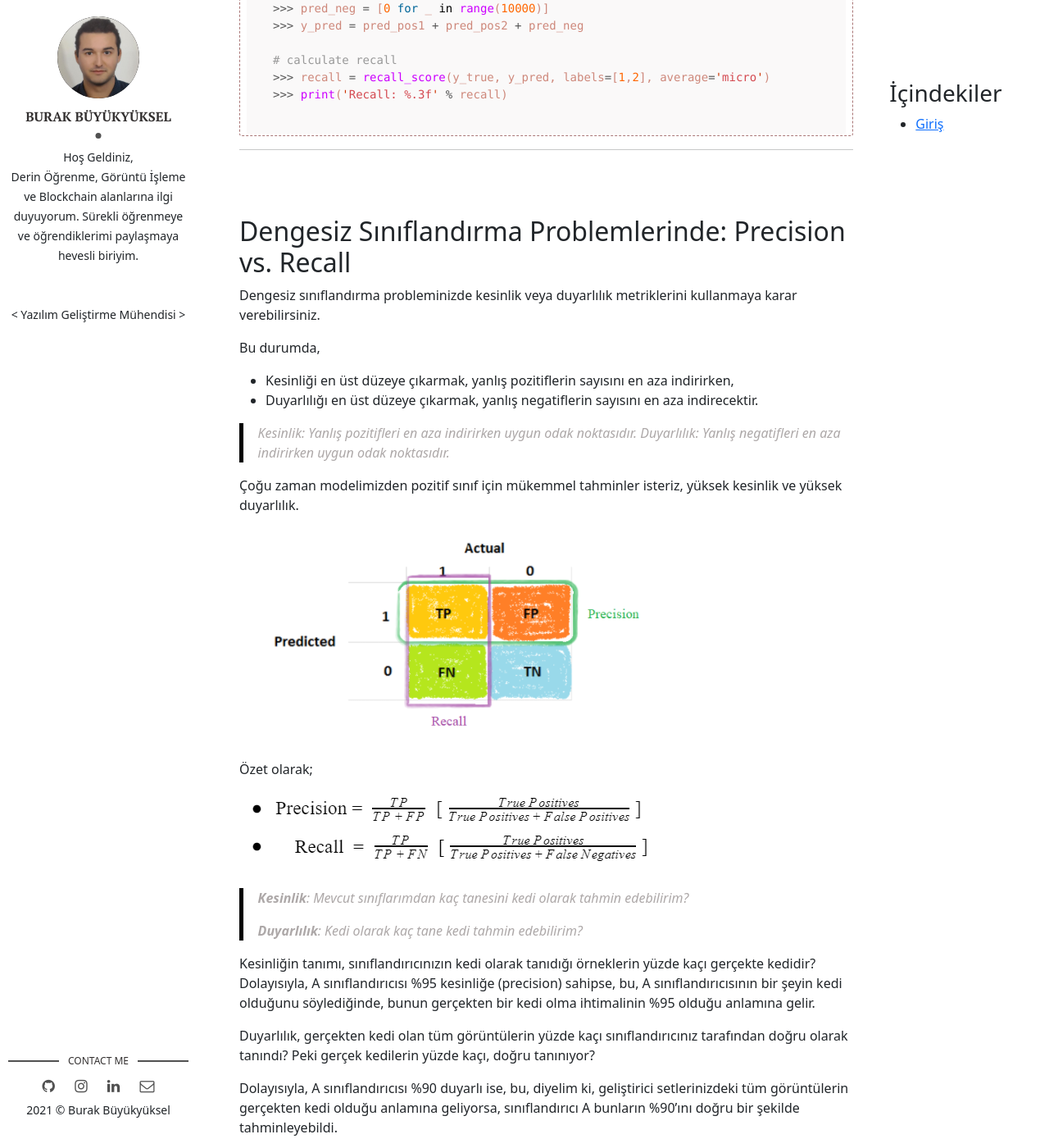
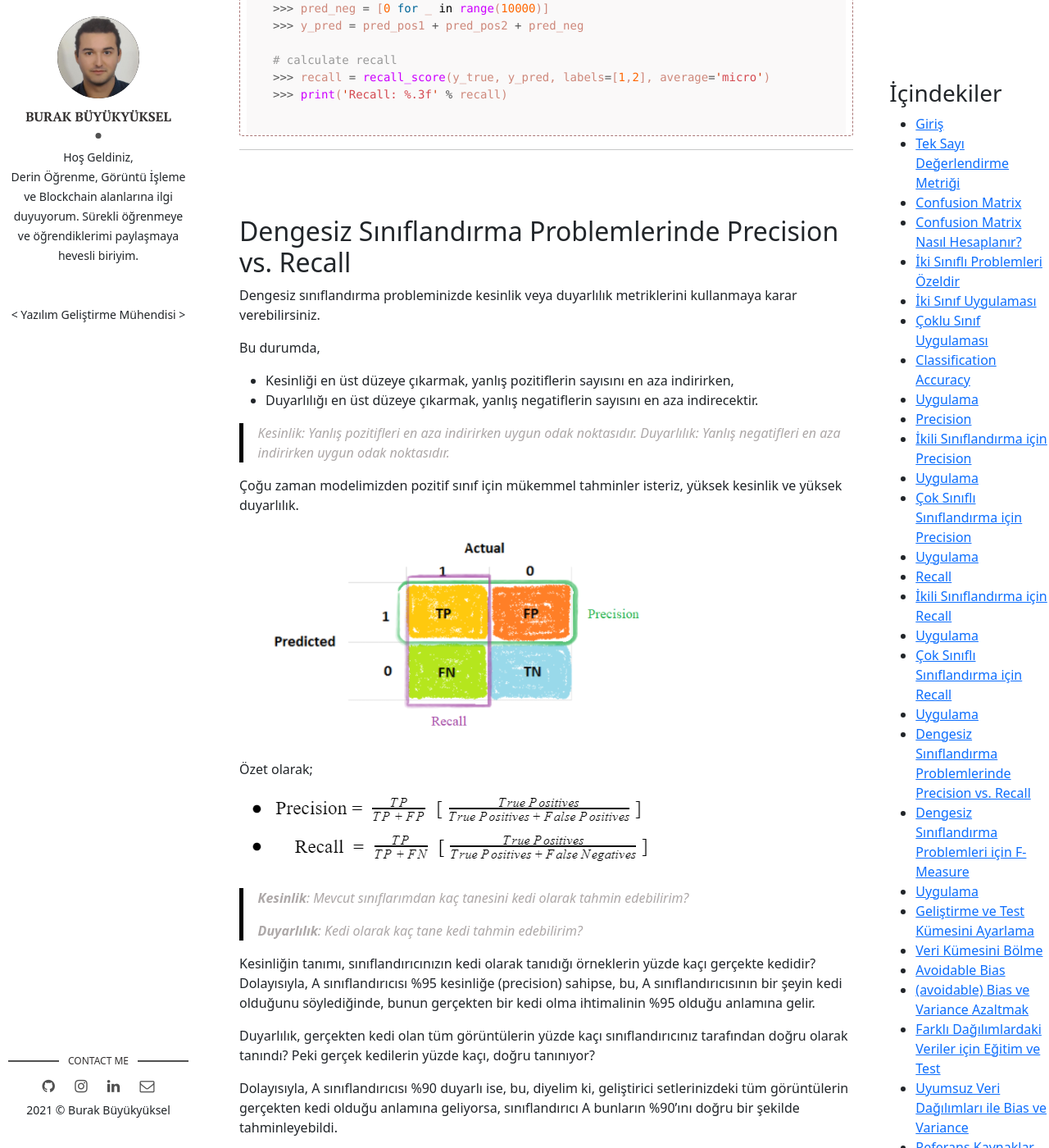
Before and after one commit to bbuyukyuksel/bbuyukyuksel.github.io, a Jekyll site: the page built from _posts/2021-06-23-handbook-makine-ogrenmesi-metrikleri.markdown, in a window 1280 px wide and 1400 px high, scrolled down 11719 px. Shown: the whole window at 82% size. Built offline with Jekyll 4.4.1, drawn with Linux system fonts in a browser that asks for light colours; comment, search, counter and statistics services are not loaded; some of the changed text lies outside the part shown.

Commit message:
fix post - makine öğrenmesi metrikleri içindekiler eklendi

```diff
--- a/_posts/2021-06-23-handbook-makine-ogrenmesi-metrikleri.markdown
+++ b/_posts/2021-06-23-handbook-makine-ogrenmesi-metrikleri.markdown
@@ -8,7 +8,34 @@ img: makine-ogrenmesi.jpg
 tags: [Makine Öğrenmesi, Metrikler, Handbook]
 contents:
 - 'Giriş;giriş'
-
+- 'Tek Sayı Değerlendirme Metriği;tek-sayı-değerlendirme-metriği'
+- 'Confusion Matrix;confusion-matrix'
+- 'Confusion Matrix Nasıl Hesaplanır?;confusion-matrix-nasıl-hesaplanır'
+- 'İki Sınıflı Problemleri Özeldir;i̇ki-sınıflı-problemleri-özeldir'
+- 'İki Sınıf Uygulaması;i̇ki-sınıf-uygulaması'
+- 'Çoklu Sınıf Uygulaması;çoklu-sınıf-uygulaması'
+- 'Classification Accuracy;classification-accuracy'
+- 'Uygulama;uygulama'
+- 'Precision;precision'
+- 'İkili Sınıflandırma için Precision;i̇kili-sınıflandırma-için-precision'
+- 'Uygulama;uygulama-1'
+- 'Çok Sınıflı Sınıflandırma için Precision;çok-sınıflı-sınıflandırma-için-precision'
+- 'Uygulama;uygulama-2'
+- 'Recall;recall'
+- 'İkili Sınıflandırma için Recall;i̇kili-sınıflandırma-için-recall'
+- 'Uygulama;uygulama-3'
+- 'Çok Sınıflı Sınıflandırma için Recall;çok-sınıflı-sınıflandırma-için-recall'
+- 'Uygulama;uygulama-4'
+- 'Dengesiz Sınıflandırma Problemlerinde Precision vs. Recall;dengesiz-sınıflandırma-problemlerinde-precision-vs-recall'
+- 'Dengesiz Sınıflandırma Problemleri için F-Measure;dengesiz-sınıflandırma-problemleri-için-f-measure'
+- 'Uygulama;uygulama-5'
+- 'Geliştirme ve Test Kümesini Ayarlama;geliştirme-ve-test-kümesini-ayarlama'
+- 'Veri Kümesini Bölme;veri-kümesini-bölme'
+- 'Avoidable Bias;avoidable-bias'
+- '(avoidable) Bias ve Variance Azaltmak;avoidable-bias-ve-variance-azaltmak'
+- 'Farklı Dağılımlardaki Veriler için Eğitim ve Test;farklı-dağılımlardaki-veriler-için-eğitim-ve-test'
+- 'Uyumsuz Veri Dağılımları ile Bias ve Variance;uyumsuz-veri-dağılımları-ile-bias-ve-variance'
+- 'Referans Kaynaklar;referans-kaynaklar'
 ---
 # Giriş
 
@@ -463,7 +490,7 @@ ___
 
 ___
 
-## Dengesiz Sınıflandırma Problemlerinde: Precision vs. Recall
+## Dengesiz Sınıflandırma Problemlerinde Precision vs. Recall
 
 Dengesiz sınıflandırma probleminizde kesinlik veya duyarlılık metriklerini kullanmaya karar verebilirsiniz.
 
@@ -508,7 +535,7 @@ Eğer ki sınıflandırıcı bir şeyin kedi olduğunu söylediğinde, bunun ger
 
 
 
-## Dengesiz Sınıflandırma Problemleri için: F-Measure
+## Dengesiz Sınıflandırma Problemleri için F-Measure
 
 Sınıflandırma doğruluğu, model performansını özetlemek için kullanılan tek bir ölçü olduğu için yaygın olarak kullanılmaktadır.
 F-Measure, hem kesinliği hem de duyarlılık, her iki özelliği de yakalayan tek bir ölçümde birleştirmenin bir yolunu sunar.
```
